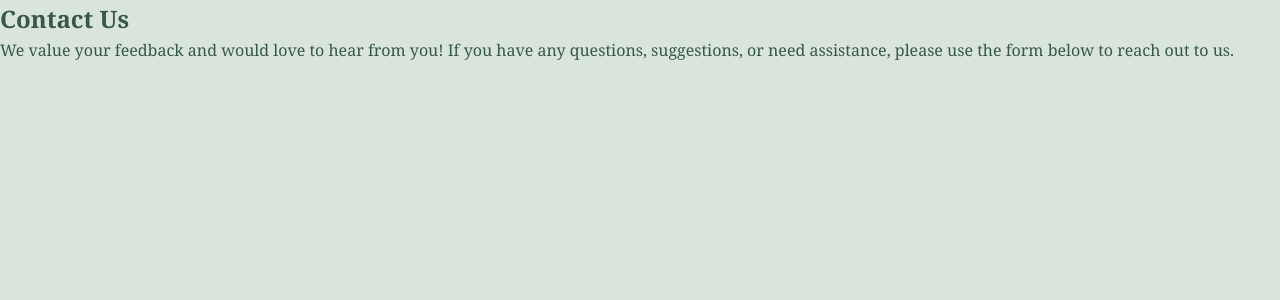
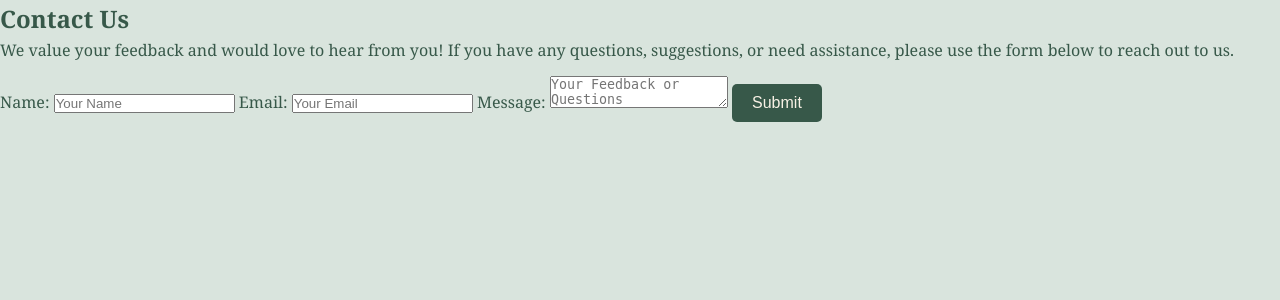
Before and after one commit to jacobchittaphong/CS351-FINAL, a PHP site: page /contact.php in a window 1280 px wide. Shown: the part 113-413 px from the top of the page. Run offline with PHP 8.4, Linux system fonts and the light colour scheme.

Commit message:
contact page wip

```diff
--- a/contact.php
+++ b/contact.php
@@ -14,4 +14,16 @@ session_start();
         <p>
             We value your feedback and would love to hear from you! If you have any questions, suggestions, or need assistance, please use the form below to reach out to us.
         </p>
+        <form method="POST" action="submit_feedback.php" class="contact-form">
+            <label for="name">Name:</label>
+            <input type="text" id="name" name="name" placeholder="Your Name" required>
+
+            <label for="email">Email:</label>
+            <input type="email" id="email" name="email" placeholder="Your Email" required>
+
+            <label for="message">Message:</label>
+            <textarea id="message" name="message" placeholder="Your Feedback or Questions" required></textarea>
+
+            <button type="submit" class="cta-button">Submit</button>
+        </form>
 </section>
```
